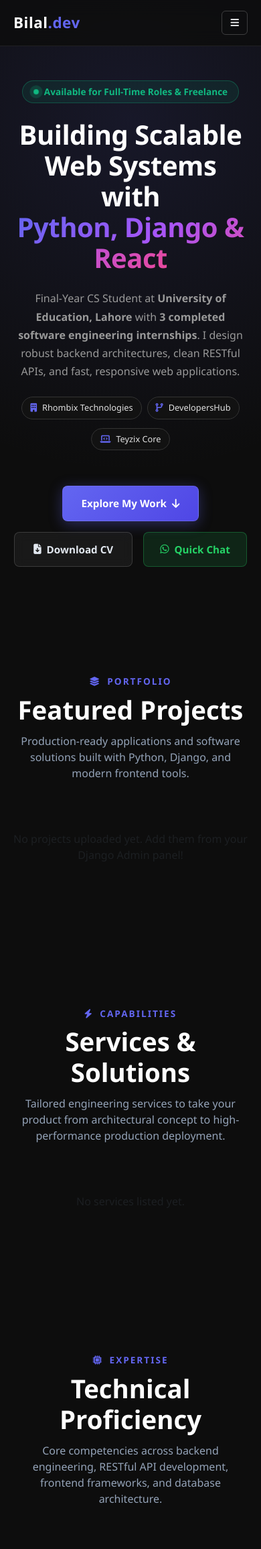
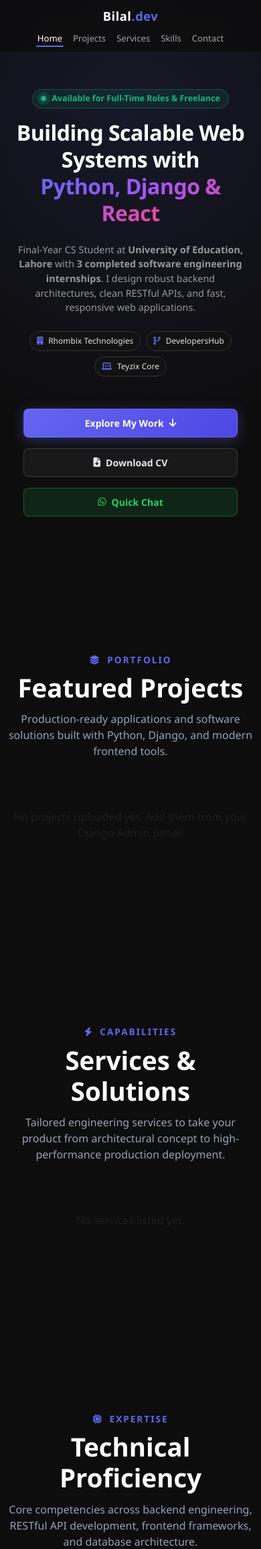
Before and after one commit to bilalshafqat35-debug/Bilal_portfolio, a Django app: page / in a window 390 px wide. Shown: the top 2312 px of the page at 67% size. Run offline with Django 5.2, Linux system fonts and the light colour scheme; data that the repository does not hold is empty.

Commit message:
feat: update mobile navbar to match laptop layout

```diff
--- a/portfolio/templates/portfolio/base.html
+++ b/portfolio/templates/portfolio/base.html
@@ -11,6 +11,42 @@
     <link rel="stylesheet" href="https://cdnjs.cloudflare.com/ajax/libs/font-awesome/6.4.0/css/all.min.css">
 
     <style>
+        /* Ensure mobile navbar links display horizontally like laptop */
+@media (max-width: 768px) {
+    .navbar-custom {
+        padding: 10px 0 !important;
+    }
+
+    .navbar-brand-custom {
+        font-size: 1.15rem !important;
+    }
+
+    .nav-links-desktop {
+        gap: 12px !important;
+        margin: 0 !important;
+        padding: 0 !important;
+        list-style: none !important;
+    }
+
+    .nav-link-custom {
+        font-size: 0.82rem !important;
+        padding: 4px 2px !important;
+        color: #A3A3A3 !important;
+        white-space: nowrap !important;
+    }
+
+    .nav-link-custom.active {
+        color: #FFFFFF !important;
+    }
+}
+
+@media (max-width: 480px) {
+    /* For very narrow phones, center the links right under the logo */
+    .navbar-custom .container {
+        justify-content: center !important;
+        gap: 6px !important;
+    }
+}
         /* Enable smooth scrolling across the entire page */
         html {
             scroll-behavior: smooth;
@@ -227,43 +263,68 @@
             transform: translateY(-2px);
             box-shadow: 0 4px 10px rgba(255,255,255,0.1);
         }
-                /* =========================================
-           MOBILE RESPONSIVENESS (Screens < 768px)
-           ========================================= */
+        /* =========================================================
+   PERFECT MOBILE RESPONSIVENESS (Screens < 768px)
+   ========================================================= */
 @media (max-width: 768px) {
-            /* Hero Section */
-            .hero-section { padding: 120px 15px 50px 15px; height: auto; min-height: 100vh; }
-            .hero-section h1 { font-size: 2.5rem; } /* Heading choti ki */
-            .hero-section h2 { font-size: 1.2rem; }
-            .hero-section p { font-size: 1rem; }
-
-            /* Text Padding */
-            .container { padding-left: 20px; padding-right: 20px; }
-
-            /* Menu Button */
-            .menu-btn { top: 15px; right: 15px; left: auto; font-size: 20px; padding: 6px 12px; }
-
-            /* Full Screen Menu */
-            .fullscreen-menu ul li a { font-size: 1.5rem; }
-            .fullscreen-menu ul li a i { font-size: 1.2rem; margin-right: 10px; }
-
-            /* Badges */
-            .badge-internship { font-size: 0.8rem; padding: 6px 12px; margin-bottom: 5px; }
-
-            /* Sections Padding */
-            section { padding: 50px 0; }
-            .section-title { font-size: 1.5rem; }
-
-            /* Contact Section */
-            #contact h1 { font-size: 2.5rem !important; }
-            .contact-form-wrapper { padding: 20px !important; }
-            .contact-card { padding: 15px 20px; }
-            .contact-value { font-size: 1.1rem; }
-
-            /* Buttons */
-            .btn-custom, .btn-outline-light { padding: 10px 20px; font-size: 0.9rem; }
+    /* 1. Mobile Navbar: Clean & Compact */
+    .navbar-custom {
+        padding: 12px 0;
     }
 
+    .navbar-brand-custom {
+        font-size: 1.25rem;
+    }
+
+    /* 2. Hero Section: Fit everything on phone screen */
+    .hero-section {
+        min-height: 85vh;
+        padding: 95px 12px 35px 12px !important;
+    }
+
+    .hero-title {
+        font-size: 2rem !important; /* Scaled down so it doesn't take up 70% of screen */
+        line-height: 1.25 !important;
+        margin-bottom: 12px !important;
+    }
+
+    .hero-subtitle {
+        font-size: 0.9rem !important;
+        line-height: 1.5 !important;
+        margin-bottom: 20px !important;
+    }
+
+    .availability-pill {
+        font-size: 0.78rem !important;
+        padding: 4px 12px !important;
+        margin-bottom: 16px !important;
+    }
+
+    /* 3. Proof Badges on Mobile */
+    .badge-internship {
+        font-size: 0.75rem !important;
+        padding: 5px 10px !important;
+    }
+
+    /* 4. Action Buttons: Clean Stack on Mobile */
+    .btn-primary-cta,
+    .btn-secondary-cta,
+    .btn-whatsapp-cta {
+        padding: 10px 18px !important;
+        font-size: 0.88rem !important;
+        width: 100%; /* Neatly stacked and full-width on phone for easy tapping */
+        max-width: 320px;
+    }
+
+    /* 5. Sleek Minimal Menu Button */
+    #menuToggle {
+        background: rgba(255, 255, 255, 0.05) !important;
+        border: 1px solid rgba(255, 255, 255, 0.12) !important;
+        border-radius: 8px !important;
+        color: #FFFFFF !important;
+        padding: 6px 10px !important;
+    }
+}
         /* --- MODERN GLASSMORPHIC NAVBAR --- */
         .navbar-custom {
             position: fixed;
@@ -857,16 +918,16 @@
 </head>
 <body>
 
-    <!-- Sticky Glassmorphic Navbar -->
+        <!-- Sticky Glassmorphic Navbar (Same on Mobile & Laptop) -->
 <nav class="navbar-custom">
-        <div class="container d-flex justify-content-between align-items-center">
-            <!-- Logo / Initials -->
+    <div class="container d-flex flex-wrap justify-content-between align-items-center">
+        <!-- Logo -->
         <a href="#home" class="navbar-brand-custom">
             Bilal<span>.dev</span>
         </a>
 
-            <!-- Desktop Navigation Links -->
-            <ul class="nav-links-desktop d-none d-lg-flex">
+        <!-- Navigation Links (Visible on BOTH Laptop AND Mobile) -->
+        <ul class="nav-links-desktop d-flex align-items-center mb-0">
             <li><a href="#home" class="nav-link-custom active">Home</a></li>
             <li><a href="#projects" class="nav-link-custom">Projects</a></li>
             <li><a href="#services" class="nav-link-custom">Services</a></li>
@@ -874,18 +935,13 @@
             <li><a href="#contact" class="nav-link-custom">Contact</a></li>
         </ul>
 
-            <!-- Action Buttons -->
-            <div class="d-none d-lg-flex align-items-center gap-3">
-                <a href="{% static 'resume/Muhammad_Bilal_Resume.pdf' %}" download class="btn btn-sm btn-outline-light" style="border-radius: 6px; padding: 7px 16px;">
+        <!-- Action Button (Visible on tablets and larger) -->
+        <div class="d-none d-sm-flex align-items-center gap-2">
+            <a href="{% static 'resume/Muhammad_Bilal_Resume.pdf' %}" download class="btn btn-sm btn-outline-light" style="border-radius: 6px; padding: 6px 14px; font-size: 0.85rem;">
                 <i class="fas fa-download me-1"></i> CV
             </a>
-                <a href="#contact" class="nav-btn-cta">Let's Talk</a>
+            <a href="#contact" class="nav-btn-cta" style="padding: 6px 16px; font-size: 0.85rem;">Let's Talk</a>
         </div>
-
-            <!-- Mobile Menu Toggle Button -->
-            <button class="btn btn-outline-light d-lg-none" id="menuToggle" style="border: 1px solid rgba(255,255,255,0.2); padding: 6px 12px;">
-                <i class="fas fa-bars" id="menuIcon"></i>
-            </button>
     </div>
 </nav>
 
```
Lines whose indentation alone changed are shown as unchanged.
